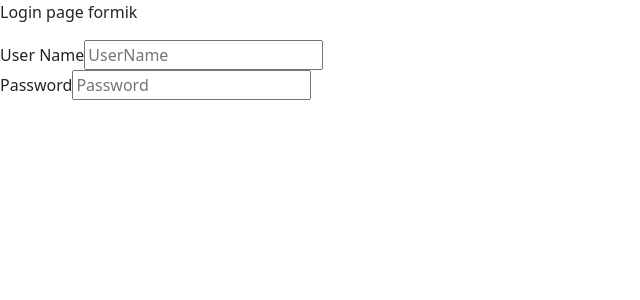
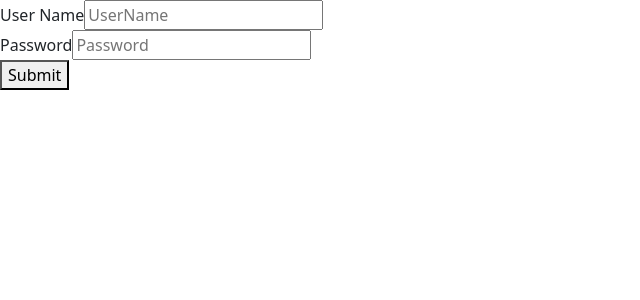
Before and after one commit to FFire/frontend-project-lvl4, a React (Create React App) app: page /login in a window 1280 px wide. Shown: the top 300 px of the page, without its empty margins (0-640 px from the left). Built offline with nearby package versions, Linux system fonts and the light colour scheme.

Commit message:
fix: password  hides symbols

```diff
--- a/src/components/LoginForm.jsx
+++ b/src/components/LoginForm.jsx
@@ -18,28 +18,28 @@ const validationSchema = Yup.object({
 });
 
 const onSubmit = (values) => {
-  console.log(values);
+  console.log("🚀 > onSubmit > values", values);
 };
 
 const TextInput = ({ label, ...props }) => {
   const [field, meta] = useField(props);
+  console.log("🚀 > TextInput > props", props);
+  console.log("🚀 > TextInput > field", field);
 
   return (
     <>
       <label htmlFor={props.id || props.name}>{label}</label>
       <input className="text-input" {...field} {...props} />
       {meta.touched && meta.error ? (
-        <div className="error">{meta.error}</div>
+        <p className="error">{meta.error}</p>
       ) : null}
       <br />
     </>
   );
 };
 
-export const LoginForm = (props) => {
-  return (
+export const LoginForm = (props) => (
   <>
-      <p>Login page formik</p>
     <Formik
       initialValues={initialValues}
       validationSchema={validationSchema}
@@ -55,11 +55,12 @@ export const LoginForm = (props) => {
         <TextInput
           label="Password"
           name="password"
-            type="text"
+          type="password"
           placeholder="Password"
         />
+
+        <button type="submit">Submit</button>
       </Form>
     </Formik>
   </>
 );
-};
```
Lines whose indentation alone changed are shown as unchanged.
